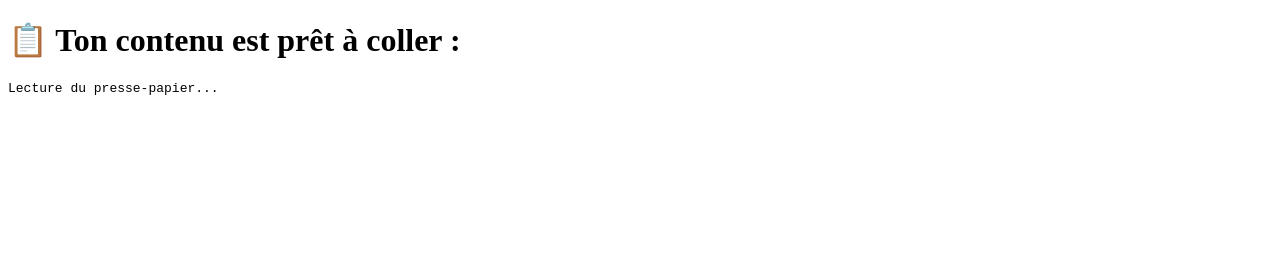
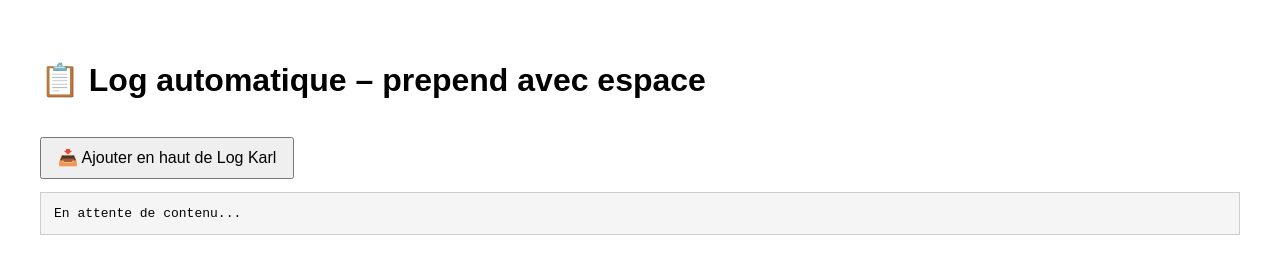
Before and after one commit to Dominion666F/log-karl, a plain HTML site: page index.html in a window 1280 px wide. Drawn offline with Linux system fonts and the light colour scheme.

Commit message:
Update index.html
Ajoute une ligne vide avant le contenu injecté.
Passe de clipboard=true à data=... pour un contrôle direct sur le contenu envoyé.
Formaté pour prepend (ajout en haut) dans Log Karl.md.
Inclut un aperçu en <pre> pour vérification visuelle.

```diff
--- a/index.html
+++ b/index.html
@@ -1,21 +1,52 @@
 <!DOCTYPE html>
 <html lang="fr">
 <head>
-  <meta charset="UTF-8">
-  <title>Redirection vers Obsidian</title>
-  <script>
-    window.onload = async () => {
-      let clip = await navigator.clipboard.readText();
-      let vault = "Sagesse III";
-      let file = "Log Karl.md";
-      let uri = `obsidian://advanced-uri?vault=${encodeURIComponent(vault)}&filepath=${encodeURIComponent(file)}`;
-      window.location.href = uri;
-      document.getElementById("content").textContent = clip;
-    };
-  </script>
+  <meta charset="UTF-8" />
+  <title>Append en haut – Log Karl</title>
+  <style>
+    body {
+      font-family: sans-serif;
+      padding: 2em;
+      background: #fff;
+    }
+    pre {
+      background: #f5f5f5;
+      padding: 1em;
+      border: 1px solid #ccc;
+      overflow-x: auto;
+      white-space: pre-wrap;
+    }
+    button {
+      margin-top: 1em;
+      padding: 0.6em 1em;
+      font-size: 1em;
+    }
+  </style>
 </head>
 <body>
-  <h1>📋 Ton contenu est prêt à coller :</h1>
-  <pre id="content">Lecture du presse-papier...</pre>
+  <h1>📋 Log automatique – prepend avec espace</h1>
+  <button onclick="load()">📥 Ajouter en haut de Log Karl</button>
+  <pre id="content">En attente de contenu...</pre>
+
+  <script>
+    async function load() {
+      const el = document.getElementById("content");
+      try {
+        const clip = await navigator.clipboard.readText();
+        const padded = "\n" + clip;  // Ligne vide avant
+
+        el.textContent = padded;
+
+        const vault = "Sagesse III";
+        const file = "Log Karl.md";
+        const uri = `obsidian://advanced-uri?vault=${encodeURIComponent(vault)}&filepath=${encodeURIComponent(file)}&data=${encodeURIComponent(padded)}&mode=prepend`;
+
+        setTimeout(() => location.href = uri, 300);
+
+      } catch (err) {
+        el.textContent = "⛔️ Impossible de lire le presse-papier\n" + err;
+      }
+    }
+  </script>
 </body>
 </html>
```
